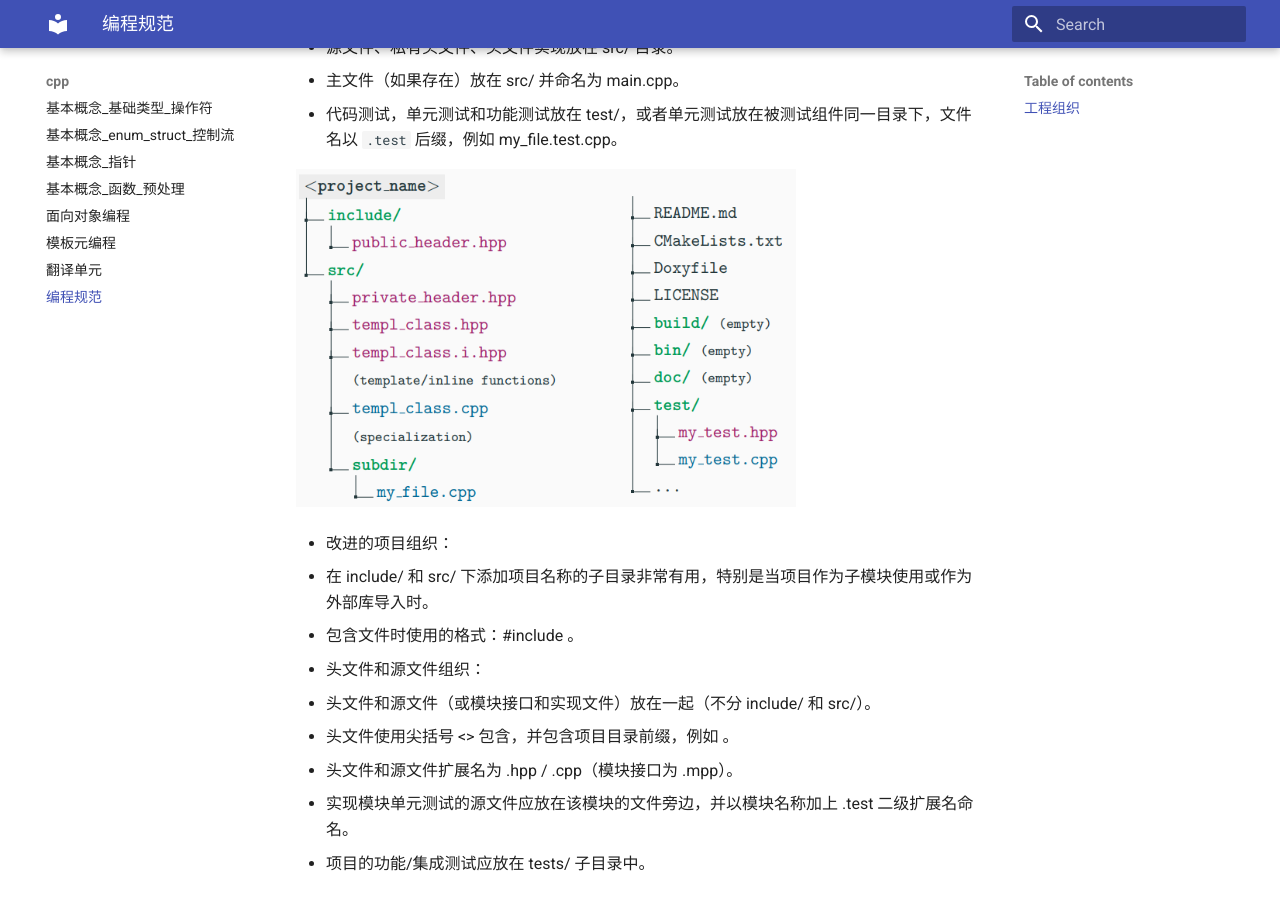
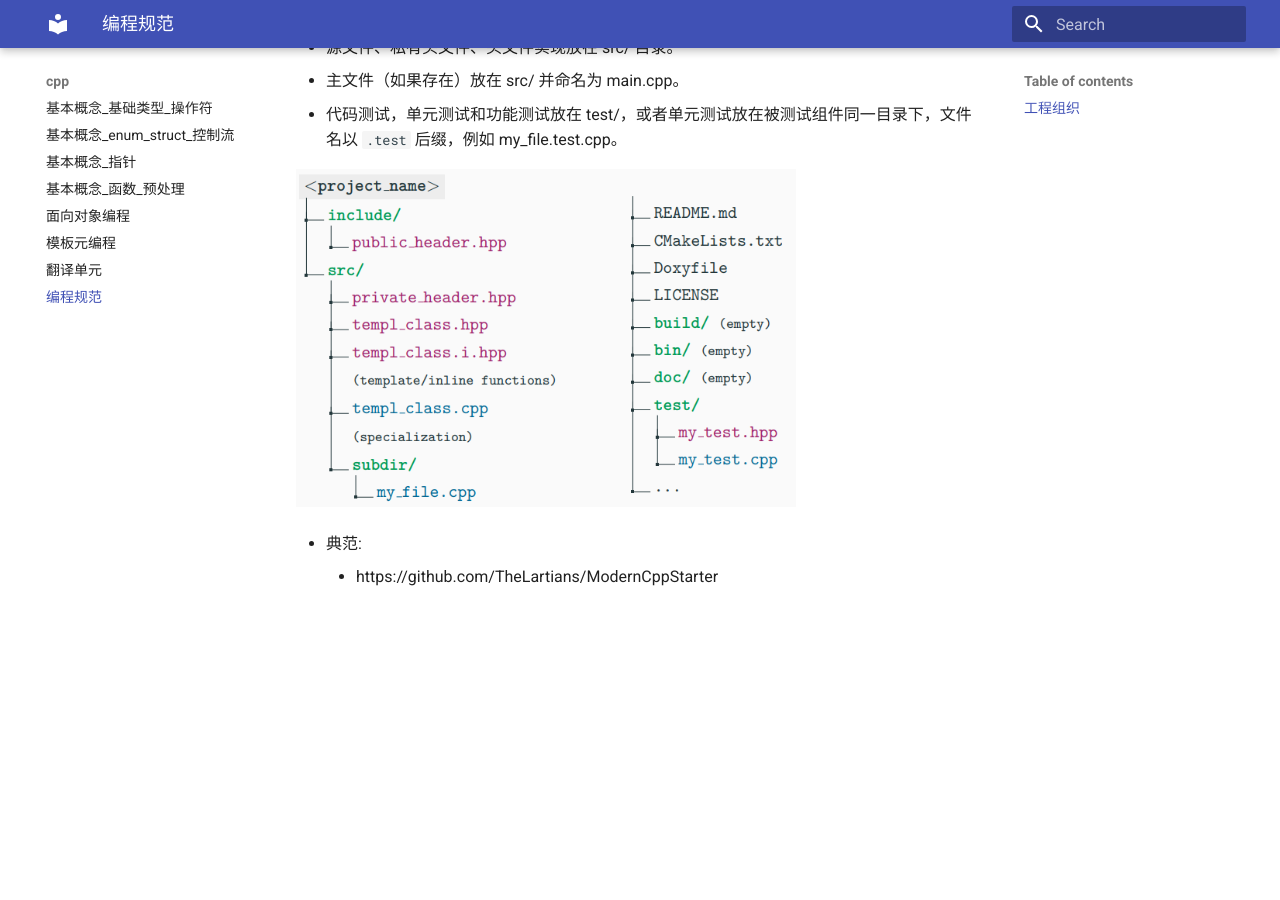
Before and after one commit to ymma98/technotes, an MkDocs documentation site: the page built from docs/cpp/编程规范.md, in a window 1280 px wide and 900 px high, scrolled down 2040 px. Built offline with MkDocs 1.6.1 and Material for MkDocs 9.7.7, drawn with Linux system fonts in a browser that asks for light colours; after the commit the page ends 2662 px from its top, so only the background shows below that.

Commit message:
docs/cpp/编程规范.md updated from https://stackedit.cn/

```diff
--- a/docs/cpp/编程规范.md
+++ b/docs/cpp/编程规范.md
@@ -65,17 +65,9 @@
 ![输入图片说明](./imgs/2024-07/jY9iLAZq8pfecZPe.png){width=500px}
 
 
-- 改进的项目组织：
-  - 在 include/ 和 src/ 下添加项目名称的子目录非常有用，特别是当项目作为子模块使用或作为外部库导入时。
-  - 包含文件时使用的格式：#include <my_project/public_header.hpp>。
-
-- 头文件和源文件组织：
-  - 头文件和源文件（或模块接口和实现文件）放在一起（不分 include/ 和 src/）。
-  - 头文件使用尖括号 <> 包含，并包含项目目录前缀，例如 <hello/hello.hpp>。
-  - 头文件和源文件扩展名为 .hpp / .cpp（模块接口为 .mpp）。
-  - 实现模块单元测试的源文件应放在该模块的文件旁边，并以模块名称加上 .test 二级扩展名命名。
-  - 项目的功能/集成测试应放在 tests/ 子目录中。
+* 典范:
+	* https://github.com/TheLartians/ModernCppStarter
 
 <!--stackedit_data:
-eyJoaXN0b3J5IjpbLTE1NTU4MDk3MjgsMTE0NTkyMjQ0NV19
+eyJoaXN0b3J5IjpbMTk2NTA3NzY0NywxMTQ1OTIyNDQ1XX0=
 -->
```
